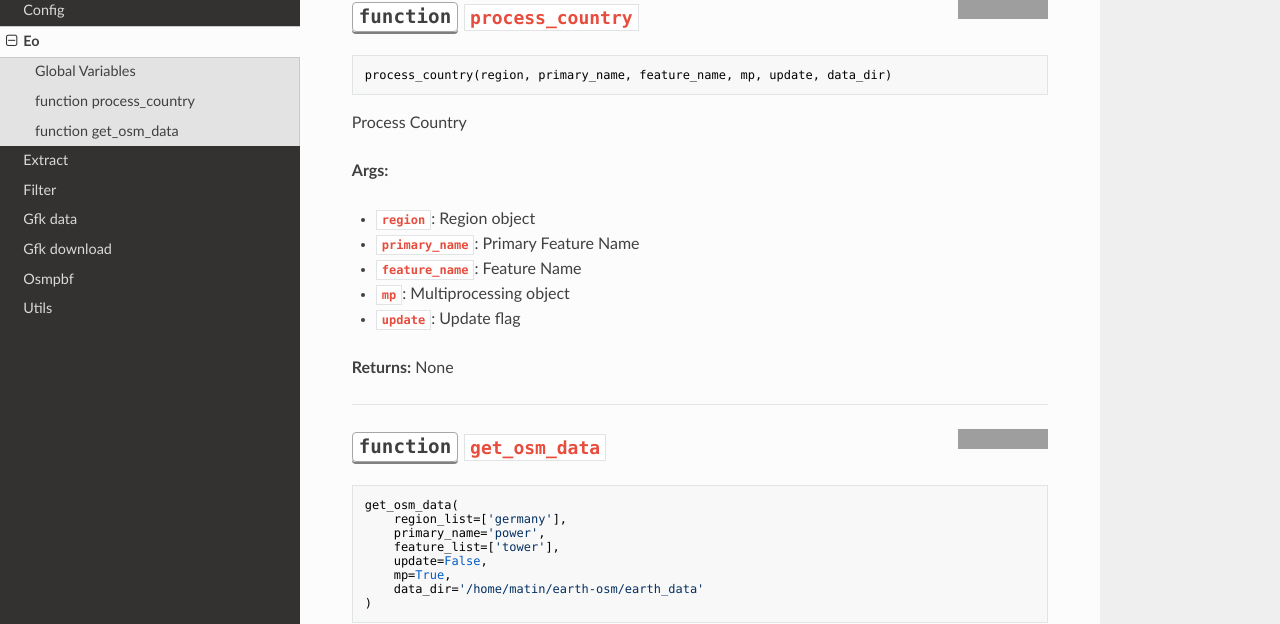
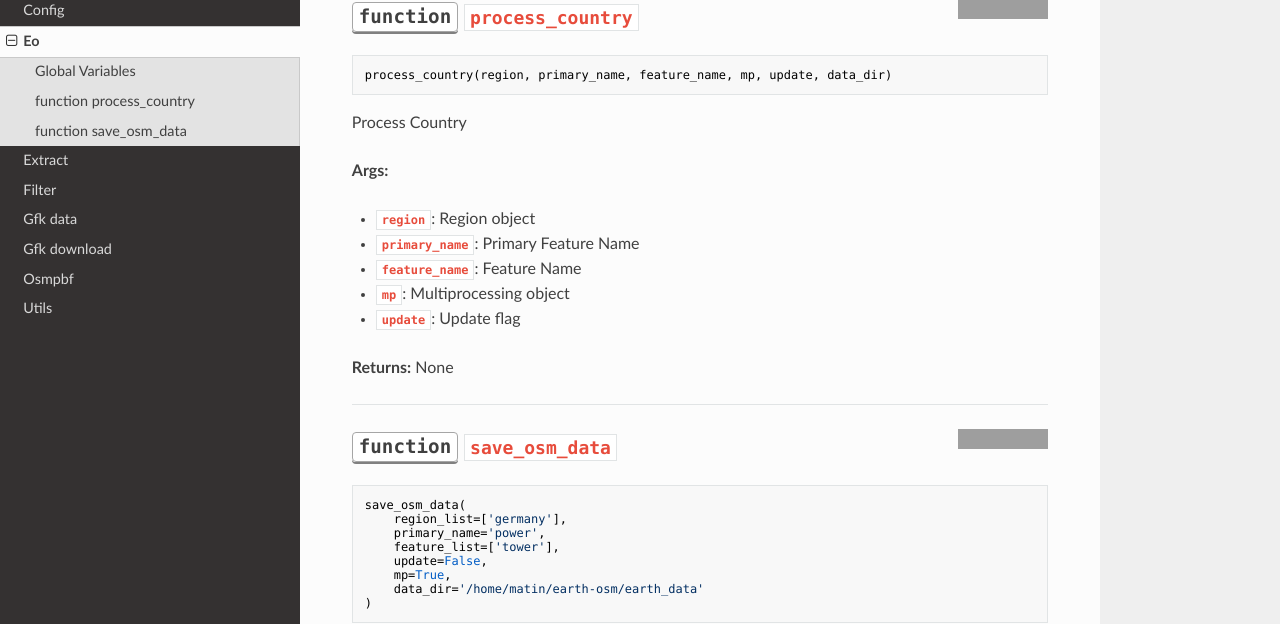
Before and after one commit to pypsa-meets-earth/earth-osm, an MkDocs documentation site: the page built from docs/api-docs/eo.md, in a window 1280 px wide and 1351 px high. Shown: the part 290-914 px from the top of the window. Built offline with MkDocs 1.6.1, drawn with Linux system fonts in a browser that asks for light colours; nearby versions of some CDN libraries; grey boxes are pictures that could not be loaded.

Commit message:
rename get_osm_data to save_osm_data

````diff
--- a/docs/api-docs/README.md
+++ b/docs/api-docs/README.md
@@ -24,7 +24,7 @@
 ## Functions
 
 - [`args.main`](./args.md#function-main): The main function executes on commands:
-- [`eo.get_osm_data`](./eo.md#function-get_osm_data): Get OSM Data for a list of regions and features
+- [`eo.save_osm_data`](./eo.md#function-save_osm_data): Get OSM Data for a list of regions and features
 - [`eo.process_country`](./eo.md#function-process_country): Process Country
 - [`extract.filter_file_block`](./extract.md#function-filter_file_block)
 - [`extract.filter_pbf`](./extract.md#function-filter_pbf): Parallized pre-Filtering of OSM file by a pre_filter
--- a/docs/api-docs/eo.md
+++ b/docs/api-docs/eo.md
@@ -43,10 +43,10 @@ Process Country
 
 <a href="https://github.com/pypsa-meets-earth/earth-osm/blob/main/earth_osm/eo.py#L73"><img align="right" style="float:right;" src="https://img.shields.io/badge/-source-cccccc?style=flat-square"></a>
 
-## <kbd>function</kbd> `get_osm_data`
+## <kbd>function</kbd> `save_osm_data`
 
 ```python
-get_osm_data(
+save_osm_data(
     region_list=['germany'],
     primary_name='power',
     feature_list=['tower'],
````
Also changed, not shown: README.md (+1 -1 lines), 4 other files.
